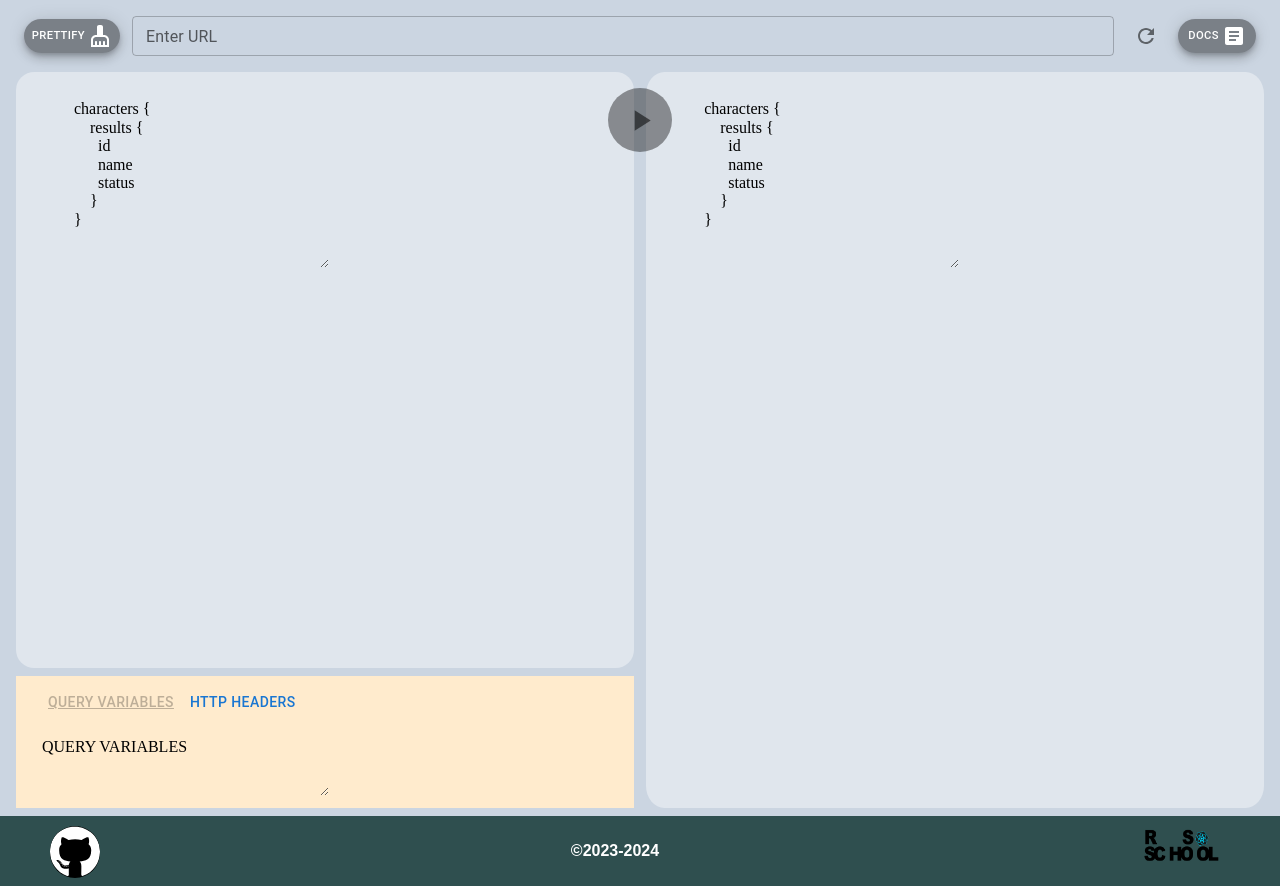
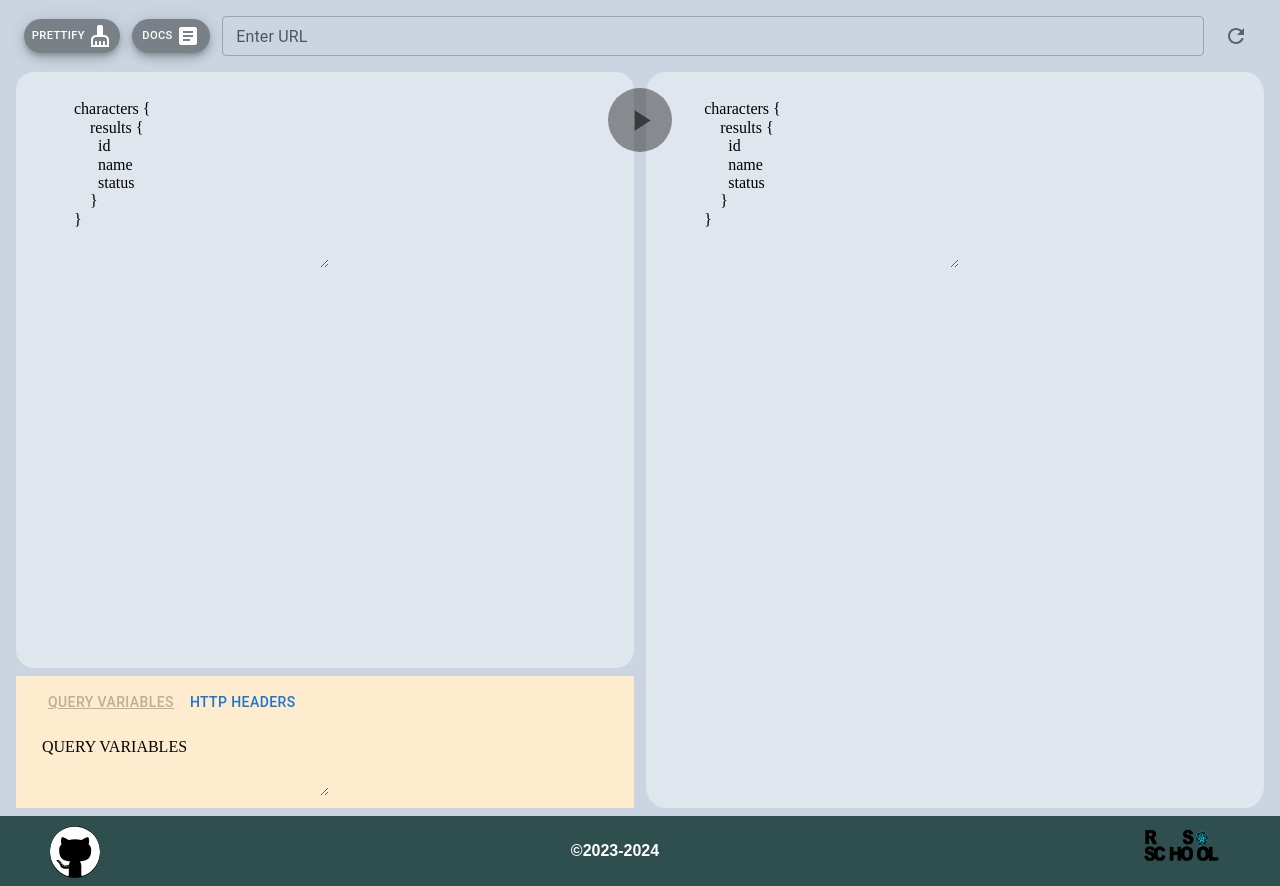
Before and after one commit to baranovdv/graphiql-app, a React app: page /MainPage in a window 1280 px wide. Built offline with nearby package versions, Linux system fonts and the light colour scheme; no server answers; sample sign-in values are in the browser's storage; the HTML template or start-up script is replaced by a standard one.

Commit message:
feat: add aside component

```diff
--- /dev/null
+++ b/src/components/Aside/Aside.module.css
@@ -0,0 +1,15 @@
+.aside {
+  width: 40%;
+  min-width: 150px;
+  height: 100%;
+  background-color: rgba(255, 255, 255, 0.7);
+  position: absolute;
+  top: 0;
+  right: 0;
+  display: none;
+  padding: 1.5rem 1rem;
+}
+
+.open {
+  display: block;
+}
--- /dev/null
+++ b/src/components/Aside/Aside.tsx
@@ -0,0 +1,7 @@
+import classes from './Aside.module.css';
+
+export default function Aside({ isOpen }: { isOpen: boolean }) {
+  return (
+    <aside className={`${classes.aside} ${isOpen && classes.open}`}>Docs</aside>
+  );
+}
--- a/src/components/ui/InputURL/InputURL.tsx
+++ b/src/components/ui/InputURL/InputURL.tsx
@@ -8,11 +8,14 @@ import { useState } from 'react';
 import classes from './InputURL.module.css';
 import { MainPageGridAreas } from '../../../types/types';
 
-export default function InputURL({
-  gridAreaProp,
-}: {
+interface InputURLProps {
   gridAreaProp: MainPageGridAreas;
-}) {
+  toggleDocs: () => void;
+}
+
+export default function InputURL(props: InputURLProps) {
+  const { gridAreaProp, toggleDocs } = props;
+
   const [isPlay, setisPlay] = useState<boolean>(true);
 
   const refreshHandler = () => console.log('refresh');
@@ -40,6 +43,21 @@ export default function InputURL({
         Prettify&nbsp;
         <CleaningServicesIcon />
       </Fab>
+      <Fab
+        variant="extended"
+        size="small"
+        color="primary"
+        aria-label="register"
+        onClick={toggleDocs}
+        sx={{
+          backgroundColor: 'rgba(0, 0, 0, 0.4)',
+          fontSize: '0.7rem',
+          p: '1rem',
+        }}
+      >
+        Docs&nbsp;
+        <ArticleIcon />
+      </Fab>
       <TextField
         id="url"
         label="Enter URL"
@@ -50,20 +68,6 @@ export default function InputURL({
       <IconButton aria-label="refresh" onClick={refreshHandler}>
         <RefreshIcon />
       </IconButton>
-      <Fab
-        variant="extended"
-        size="small"
-        color="primary"
-        aria-label="register"
-        sx={{
-          backgroundColor: 'rgba(0, 0, 0, 0.4)',
-          fontSize: '0.7rem',
-          p: '1rem',
-        }}
-      >
-        Docs&nbsp;
-        <ArticleIcon />
-      </Fab>
       <IconButton
         aria-label="play"
         onClick={playHandler}
--- a/src/pages/MainPage.tsx
+++ b/src/pages/MainPage.tsx
@@ -1,3 +1,5 @@
+import { useState } from 'react';
+import Aside from '../components/Aside/Aside';
 import Footer from '../components/Footer/Footer';
 import EditorView from '../components/ui/EditorView/EditorView';
 import InputURL from '../components/ui/InputURL/InputURL';
@@ -5,14 +7,20 @@ import VarsHeaders from '../components/ui/VarsHeaders/VarsHeaders';
 import classes from '../styles/MainPage.module.css';
 
 export function MainPage() {
+  const [isDocsOpen, setIsDocsOpen] = useState(false);
+  const handleToggleDocs = () => {
+    setIsDocsOpen(!isDocsOpen);
+  };
+
   return (
     <>
       {/* <Header /> */}
       <section className={classes.container}>
-        <InputURL gridAreaProp="navbar" />
+        <InputURL gridAreaProp="navbar" toggleDocs={handleToggleDocs} />
         <EditorView gridAreaProp="editor" />
         <EditorView gridAreaProp="viewer" />
         <VarsHeaders gridAreaProp="vars" />
+        <Aside isOpen={isDocsOpen} />
       </section>
       <Footer />
     </>
--- a/src/styles/MainPage.module.css
+++ b/src/styles/MainPage.module.css
@@ -1,4 +1,5 @@
 .container {
+  position: relative;
   display: grid;
   height: 100vh;
   background: rgba(203, 213, 225, 1);
```
